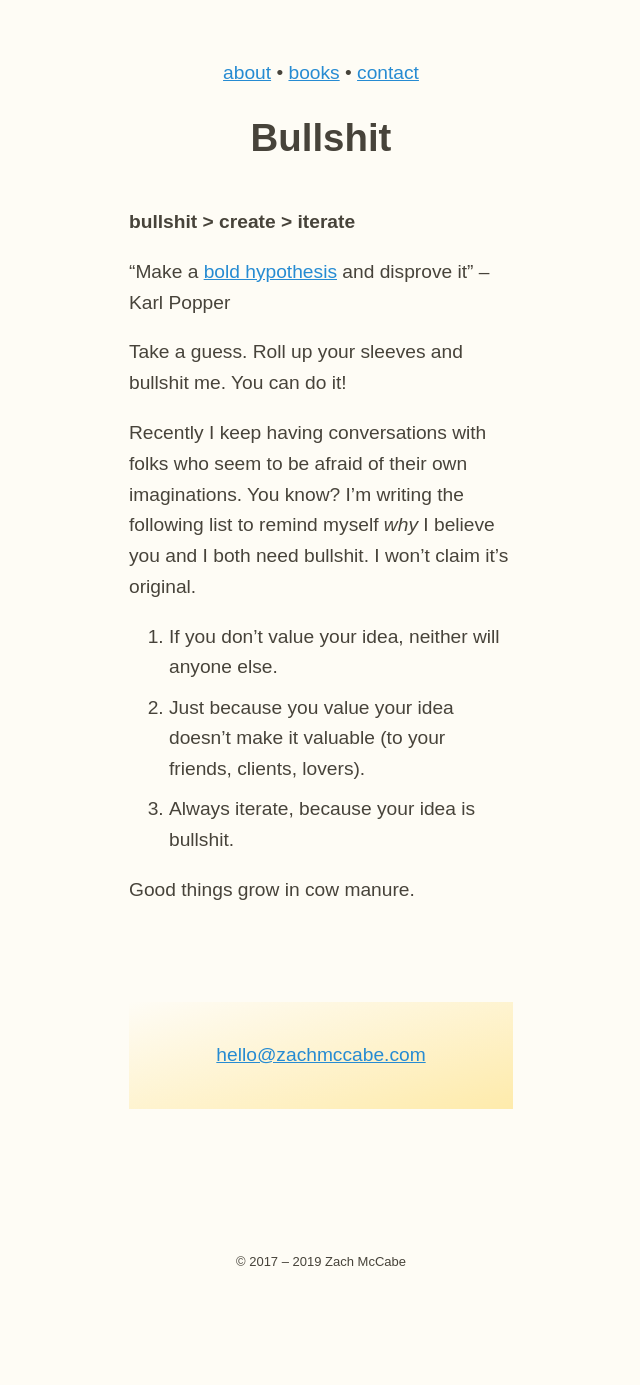
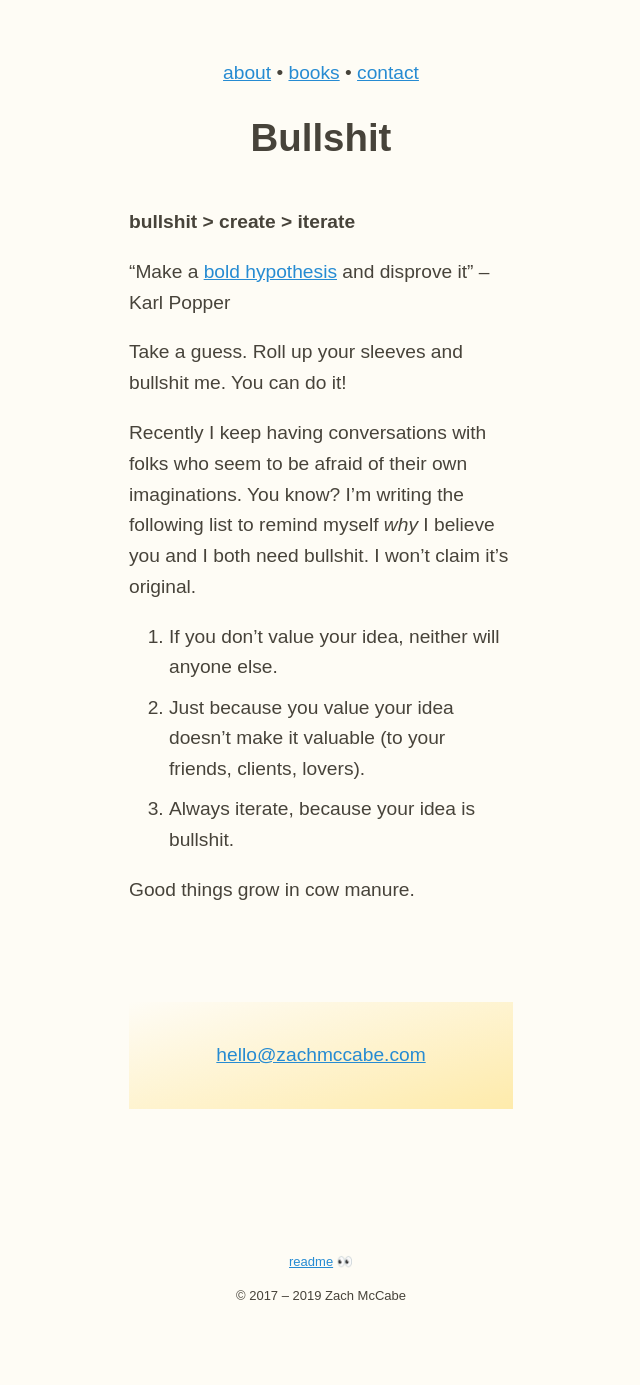
Before and after one commit to zachmccabe/zachmccabe.github.io, a Jekyll site: the page built from bullshit.md, in a window 1280 px wide. Shown: the whole page, without its empty margins (319-959 px from the left). Built offline with Jekyll 4.4.1, drawn with Linux system fonts in a browser that asks for light colours; before the commit the page ends 1351 px from its top, so only the background shows below that.

Commit message:
Update footer.html

```diff
--- a/_includes/footer.html
+++ b/_includes/footer.html
@@ -1,5 +1,5 @@
 {% include to_top.html %}
 <div style="padding-top:5em">
-<!-- <p><a href="https://www.zachmccabe.com/ntk.html">readme</a> 👀</p> -->
+<p><a href="https://www.zachmccabe.com/ntk.html">readme</a> 👀</p>
 <p>&copy; 2017 – {{ "now" | date: "%Y" }} Zach McCabe</p>
 </div>
```
